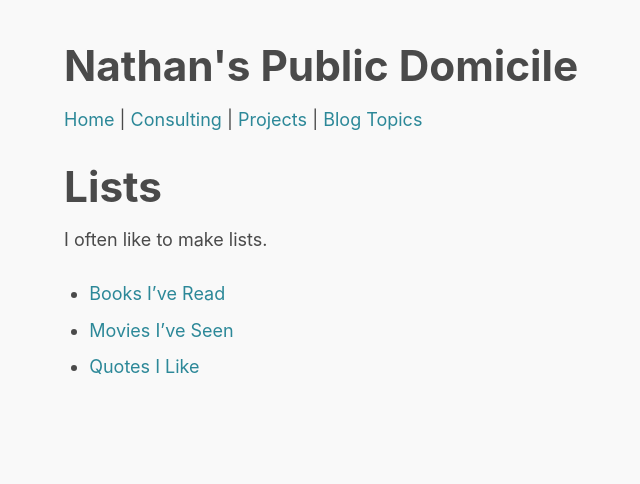
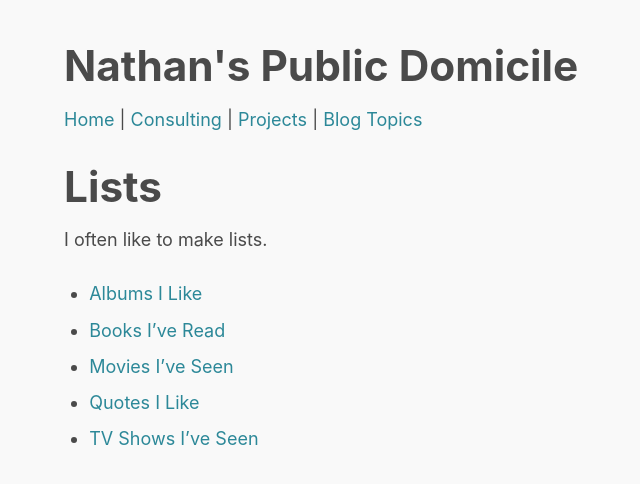
Before and after one commit to 1vasari/nathan-mccallum.com, a Jekyll site: the page built from lists.md, in a window 1280 px wide. Shown: the top 484 px of the page, without its empty margins (234-874 px from the left). Built offline with Jekyll 4.4.1, drawn with Linux system fonts in a browser that asks for light colours.

Commit message:
Fix links in lists page

```diff
--- a/lists.md
+++ b/lists.md
@@ -6,6 +6,8 @@ layout: page
 
 I often like to make lists.
 
+- [Albums I Like](/albums)
 - [Books I've Read](/books)
 - [Movies I've Seen](/movies)
 - [Quotes I Like](/quotes)
+- [TV Shows I've Seen](/tv)
```
